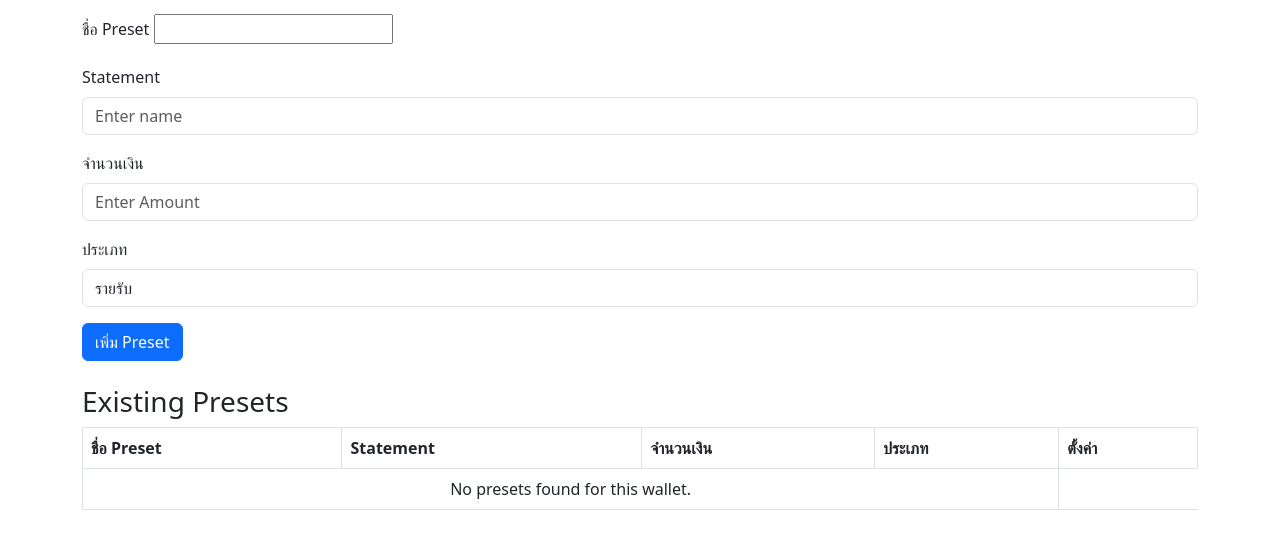
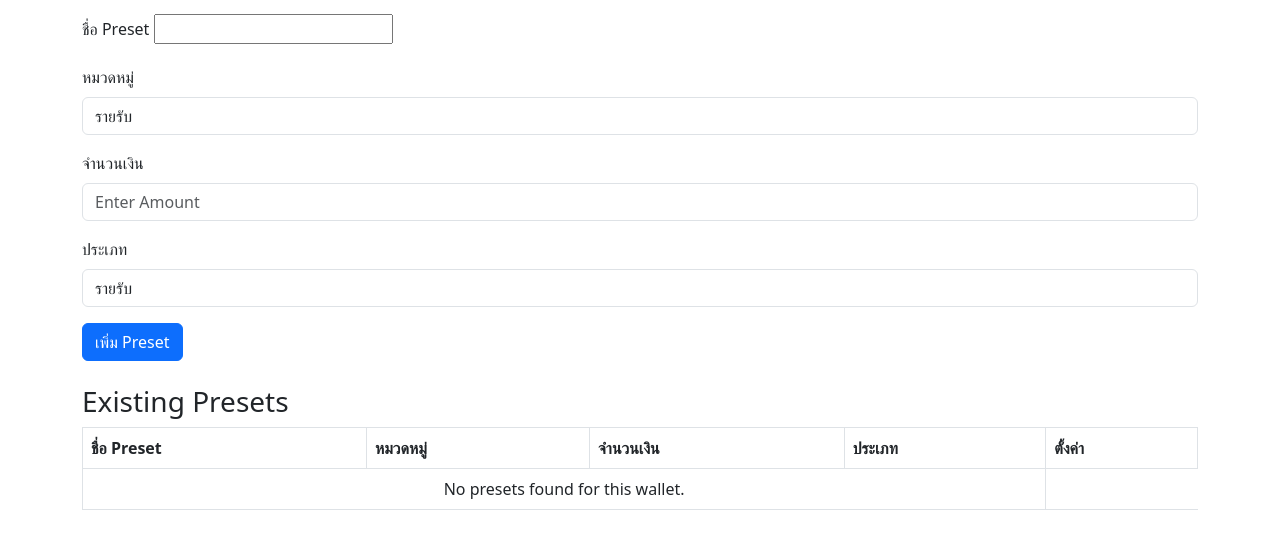
Before and after one commit to 6510685016/CN331-Project, a Django app: template catchcash/mainapp/templates/preset.html in a window 1280 px wide. Shown: the part 64-613 px from the top of the page. Run offline with Django 5.2, Linux system fonts and the light colour scheme; the template is opened without the code that fills it: values that come from a table or form of the project are taken from there, others are empty.

Commit message:
change category on preset

```diff
--- a/catchcash/mainapp/forms.py
+++ b/catchcash/mainapp/forms.py
@@ -78,10 +78,20 @@ class StatementForm(forms.ModelForm):
 
 class PresetForm(forms.ModelForm):
     # ฟิลด์ย่อยสำหรับ statement
-    field1 = forms.CharField(
+    field1 = forms.ChoiceField(
         required=True,
-        label="Field 1",
-        widget=forms.TextInput(attrs={'class': 'form-control', 'placeholder': 'Enter name'})
+        label="Field 3",
+        choices=[("รายรับ", "รายรับ"),
+                                   ("อาหารและเครื่องดื่ม", "อาหารและเครื่องดื่ม"),
+                                   ("ค่าเดินทาง", "ค่าเดินทาง"),
+                                   ("จิปาถะ", "จิปาถะ"),
+                                   ("บันเทิง", "บันเทิง"),
+                                   ("ครอบครัว", "ครอบครัว"),
+                                   ("ของใช้ส่วนตัว", "ของใช้ส่วนตัว"),
+                                   ("ค่าใช้จ่ายประจำ", "ค่าใช้จ่ายประจำ"),
+                                   ("ช็อปปิ้ง", "ช็อปปิ้ง"),
+                                    ("อื่นๆ","อื่นๆ")],
+        widget=forms.Select(attrs={'class': 'form-control'})
     )
     field2 = forms.IntegerField(
         required=True,
--- a/catchcash/mainapp/models.py
+++ b/catchcash/mainapp/models.py
@@ -79,7 +79,6 @@ class Scope(models.Model):
     wallet = models.ForeignKey(Wallet, related_name='scopes', on_delete=models.CASCADE, null=True)
     amount = models.DecimalField(max_digits=10, decimal_places=2)
     type = models.CharField(max_length=3, choices=[('in', 'In'), ('out', 'Out')])
-    category = models.CharField(max_length=100)
     range = models.CharField(max_length=2, choices=[('1D', '1 Day'), ('1W', '1 Week'), ('1M', '1 Month'), ('1Y', '1 Year')])
 
     def __str__(self):
@@ -89,20 +88,20 @@ class Scope(models.Model):
         statements = Statement.objects.filter(wallet=self.wallet)
 
         # กรอง Statements ตามช่วงเวลา
-        if self.range == "1D":  # วันเดียว
+        if self.range == "1 วัน":  # วันเดียว
             statements = statements.filter(addDate=date)
-        elif self.range == "1W":  # สัปดาห์
+        elif self.range == "1 สัปดาห์":  # สัปดาห์
             start_week = date - timedelta(days=date.weekday())  # วันจันทร์ของสัปดาห์
             end_week = start_week + timedelta(days=6)  # วันอาทิตย์
             statements = statements.filter(addDate__range=[start_week, end_week])
-        elif self.range == "1M":  # เดือน
+        elif self.range == "1 เดือน":  # เดือน
             statements = statements.filter(addDate__year=date.year, addDate__month=date.month)
-        elif self.range == "1Y":  # ปี
+        elif self.range == "1 ปี":  # ปี
             statements = statements.filter(addDate__year=date.year)
 
         # คำนวณผลรวมของ Statements
-        total_in = statements.filter(type="in").aggregate(Sum('amount'))['amount__sum'] or 0
-        total_out = statements.filter(type="out").aggregate(Sum('amount'))['amount__sum'] or 0
+        total_in = statements.filter(type="เก็บเงิน").aggregate(Sum('amount'))['amount__sum'] or 0
+        total_out = statements.filter(type="ควบคุมการใช้เงิน").aggregate(Sum('amount'))['amount__sum'] or 0
 
         current_total = total_in - total_out
 
--- a/catchcash/mainapp/templates/preset.html
+++ b/catchcash/mainapp/templates/preset.html
@@ -18,7 +18,7 @@
                 {{ form.name }}
             </div>
             <div class="mb-3">
-                <label for="field1" class="form-label">Statement</label>
+                <label for="field1" class="form-label">หมวดหมู่</label>
                 {{ form.field1 }}
             </div>
             <div class="mb-3">
@@ -39,7 +39,7 @@
             <thead>
                 <tr>
                     <th>ชื่อ Preset</th>
-                    <th>Statement</th>
+                    <th>หมวดหมู่</th>
                     <th>จำนวนเงิน</th>
                     <th>ประเภท</th>
                     <th>ตั้งค่า</th>
```
